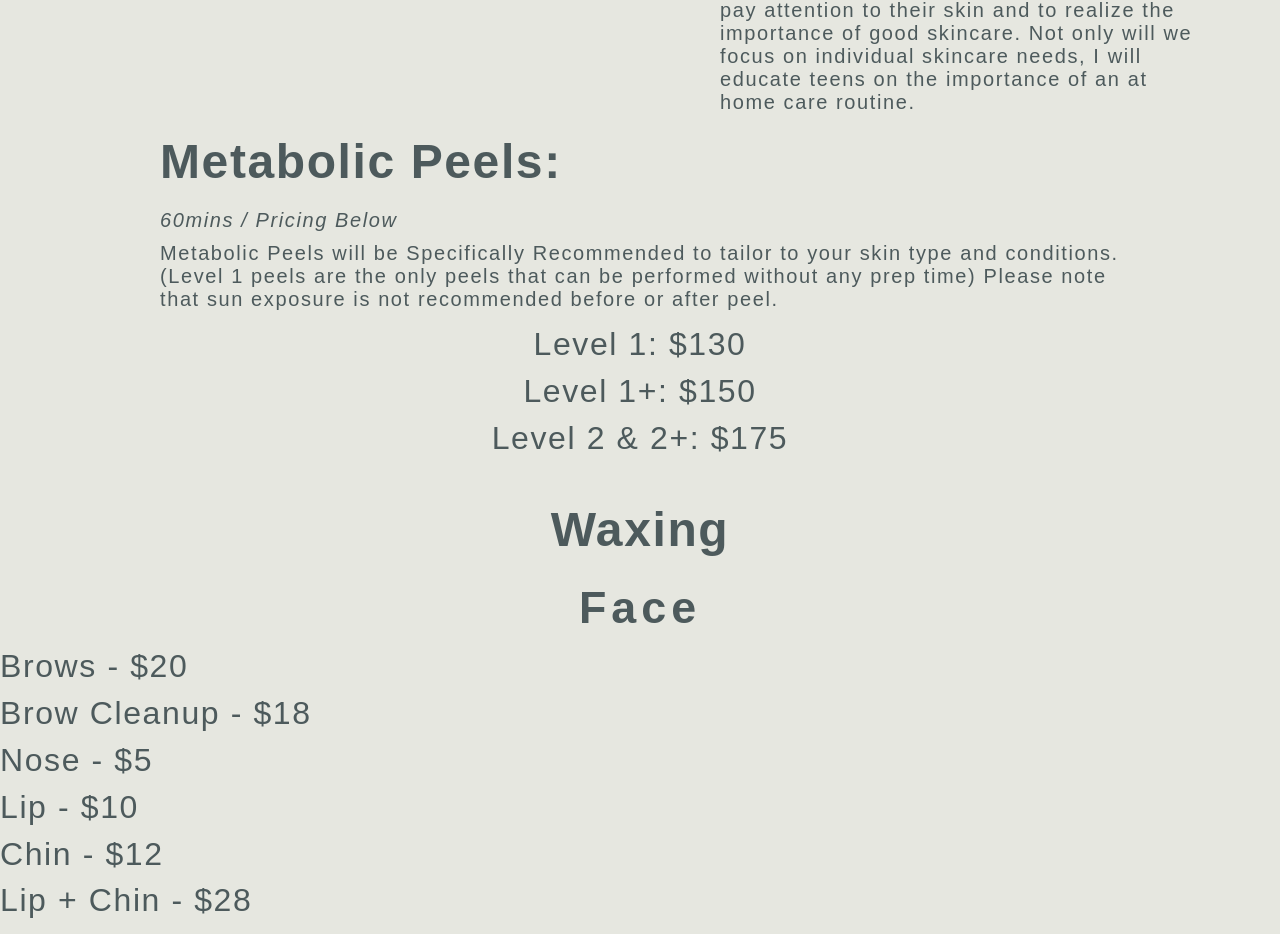
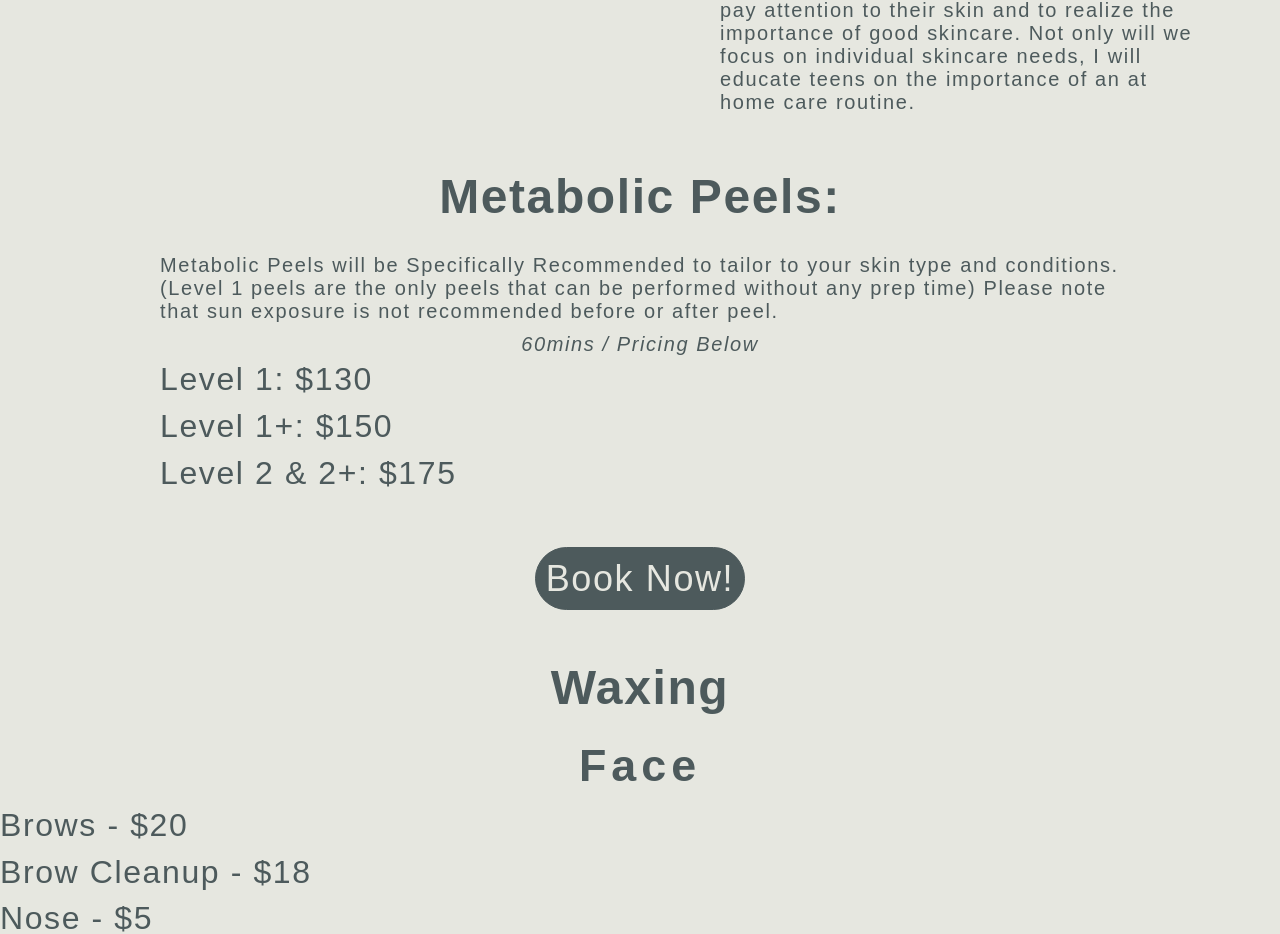
Before and after one commit to sevrinn/christinas-aesthetics-website, a website built with Parcel: page index.html in a window 1280 px wide. Shown: the part 2085-3019 px from the top of the page. Built offline with nearby package versions, Linux system fonts and the light colour scheme; files whose address does not match are found by name; a web font is replaced by a local one.

Commit message:
Refactored facials and metabolic peels portion of services section.

```diff
--- a/css/main.css
+++ b/css/main.css
@@ -205,6 +205,7 @@ h5 {
 
 /*Submenu up from mobile screens*/
 .submenu {
+  z-index: 1;
   display: none;
 }
 
@@ -342,19 +343,37 @@ h5 {
 
 
 
-/*Mobile Services*/
-
-#metabolic-peels ul {
+/* MOBILE METABOLIC PEELS */
+#metabolic-peels h4 {
+  margin-top: 40px;
+  text-align: center;
+}
+.peel-menu {
   display: flex;
   flex-direction: column;
   justify-content: center;
   text-align: center;
   margin-bottom: 40px;
+
 }
 
-.peelmenu {
+.peel-parent {
+
+  text-align: center;
+
+}
+.peel-items {
+  display: inline-block;
+
   font-size: 2.5vw;
   margin: 5px 0;
+  text-align: left;
+}
+
+.btn-center {
+  display: flex;
+  justify-content: center;
+  margin-bottom: 5vh;
 }
 
 .wax-wrapper {
@@ -457,9 +476,7 @@ h5 {
     display: block;
     width: auto;
   }
-  .button {
-    order: 2;
-  }
+
   .submenu-active .submenu {
     display: block;
     position: absolute;
--- a/index.html
+++ b/index.html
@@ -119,14 +119,26 @@
 
       <div id="metabolic-peels" class="facial-service-module">
         <h4>Metabolic Peels:</h4>
-        <p class="time-price">60mins / Pricing Below</p>
+
         <p class="service-blurb">Metabolic Peels will be Specifically Recommended to tailor to your skin type and conditions. (Level 1 peels are the only peels that can be performed without any prep time) Please note that sun exposure is not recommended before or after peel.</p>
-        <ul>
-          <li class="peelmenu">Level 1: $130</li>
-          <li class="peelmenu">Level 1+: $150</li>
-          <li class="peelmenu">Level 2 & 2+: $175</li>
-        </ul>
-      </div><!--end module-->
+
+        <div class="peel-parent">
+          <p class="time-price">60mins / Pricing Below</p>
+          <ul class="peel-menu">
+            <li class="peel-items">Level 1: $130</li>
+            <li class="peel-items">Level 1+: $150</li>
+            <li class="peel-items">Level 2 & 2+: $175</li>
+          </ul>
+          <div class="btn-center">
+            <a href="https://www.genbook.com/bookings/slot/reservation/31264540" class="hero-btn book-now-btn">Book Now!</a>
+          </div>
+
+        </div>
+
+
+
+
+      </div><!--end module end metabolic peels-->
       </section><!--end facials-->
       <section id="waxing">
         <h4>Waxing</h4>
```
